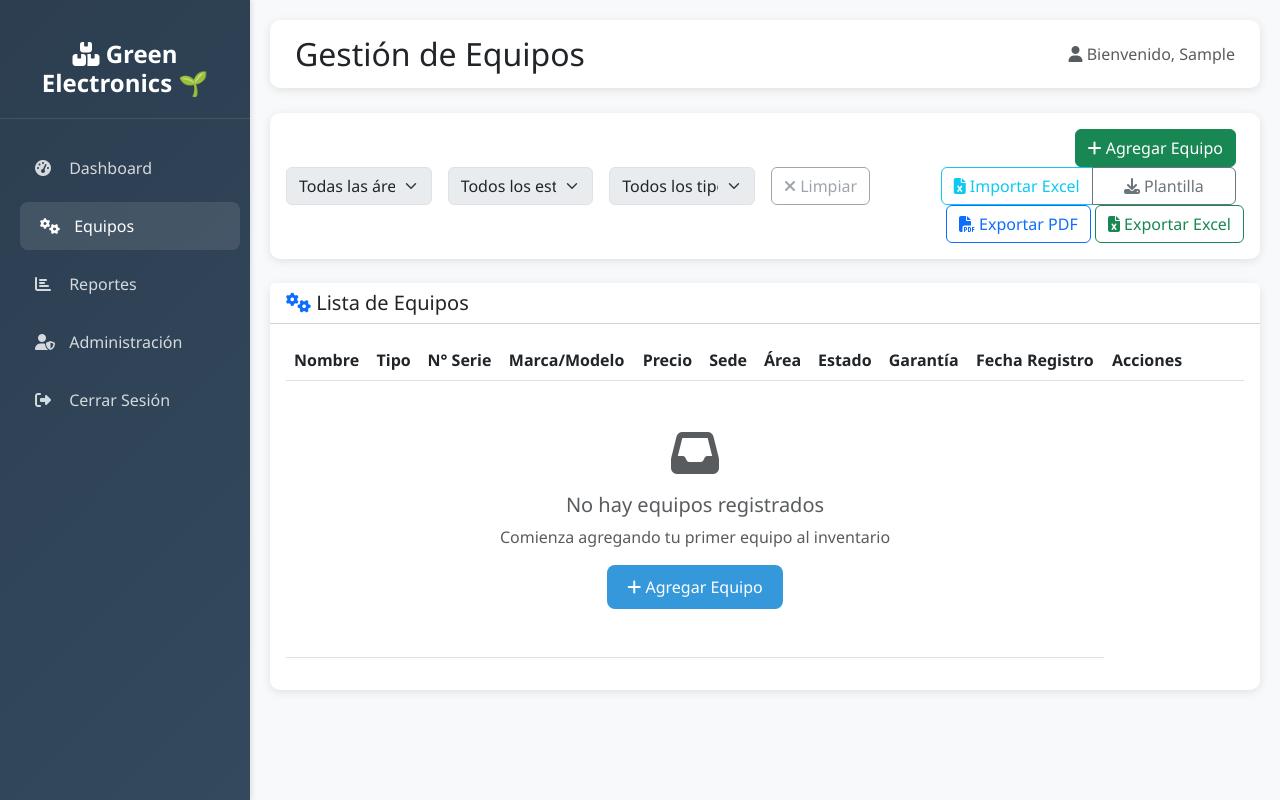
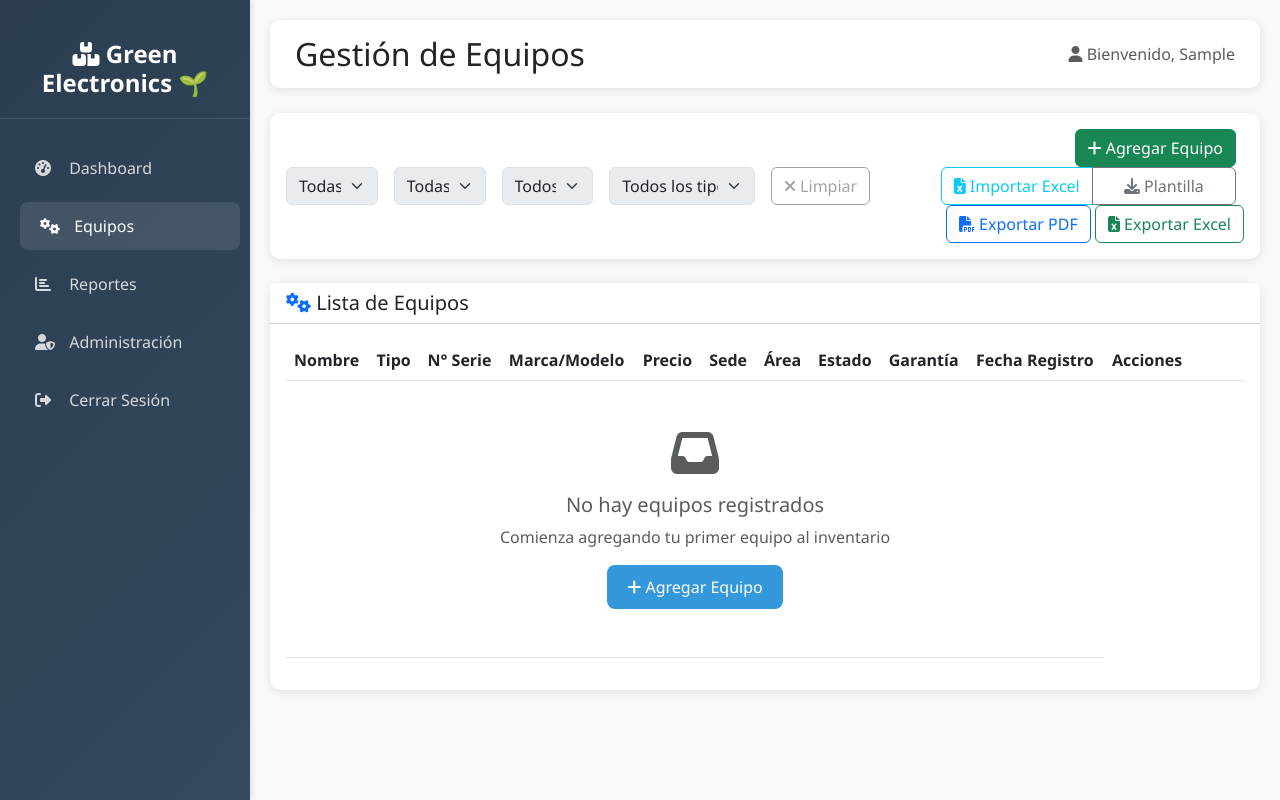
Before and after one commit to Varillass/sistema-inventario-activos, a Django app: page /equipos/ in a window 1280 px wide. Run offline with Django 5.2, Linux system fonts and the light colour scheme; the visitor is signed in with stand-in values (Sample User, id 1); data comes from the database, SQL or seed files in the repository; data that the repository does not hold is empty; some libraries are stand-ins or nearby versions.

Commit message:
🔍 Agregar filtro de Sede a la interfaz - Agregar dropdown filtroSede con opciones de sedes - Ajustar layout de filtros (4 columnas en lugar de 3) - Actualizar JavaScript para incluir filtro de sede (columna 5) - Corregir índices de columnas para área (6) y estado (7) - Actualizar función limpiar filtros para incluir sede - Actualizar deshabilitación de filtros cuando no hay datos

```diff
--- a/inventario/templates/inventario/equipos_lista.html
+++ b/inventario/templates/inventario/equipos_lista.html
@@ -10,7 +10,15 @@
             <div class="row align-items-center">
                 <div class="col-lg-8">
                     <div class="row g-3">
-                        <div class="col-md-3">
+                        <div class="col-md-2">
+                            <select class="form-select" id="filtroSede">
+                                <option value="">Todas las sedes</option>
+                                {% for sede in sedes %}
+                                <option value="{{ sede.nombre }}">{{ sede.nombre }}</option>
+                                {% endfor %}
+                            </select>
+                        </div>
+                        <div class="col-md-2">
                             <select class="form-select" id="filtroArea">
                                 <option value="">Todas las áreas</option>
                                 {% for area in areas %}
@@ -18,7 +26,7 @@
                                 {% endfor %}
                             </select>
                         </div>
-                        <div class="col-md-3">
+                        <div class="col-md-2">
                             <select class="form-select" id="filtroEstado">
                                 <option value="">Todos los estados</option>
                                 {% for estado in estados %}
@@ -663,12 +671,16 @@
             });
 
             // Filtros personalizados
+            $('#filtroSede').on('change', function() {
+                table.column(5).search($(this).val()).draw();
+            });
+
             $('#filtroArea').on('change', function() {
-                table.column(3).search($(this).val()).draw();
+                table.column(6).search($(this).val()).draw();
             });
 
             $('#filtroEstado').on('change', function() {
-                table.column(4).search($(this).val()).draw();
+                table.column(7).search($(this).val()).draw();
             });
 
             $('#filtroTipo').on('change', function() {
@@ -677,12 +689,12 @@
 
             // Limpiar filtros
             $('#limpiarFiltros').on('click', function() {
-                $('#filtroArea, #filtroEstado, #filtroTipo').val('');
+                $('#filtroSede, #filtroArea, #filtroEstado, #filtroTipo').val('');
                 table.search('').columns().search('').draw();
             });
         } else {
             // Si no hay datos, deshabilitar filtros
-            $('#filtroArea, #filtroEstado, #filtroTipo, #limpiarFiltros').prop('disabled', true);
+            $('#filtroSede, #filtroArea, #filtroEstado, #filtroTipo, #limpiarFiltros').prop('disabled', true);
         }
 
         // Guardar equipo
```
